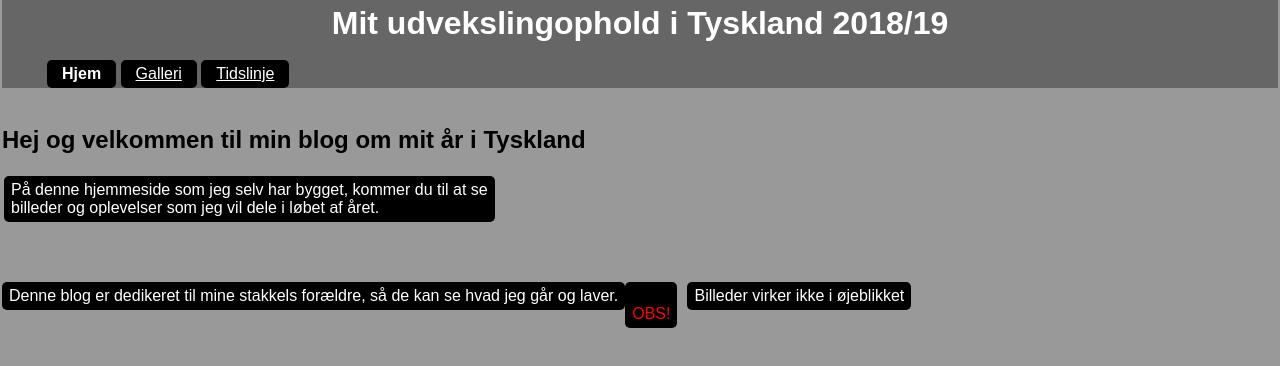
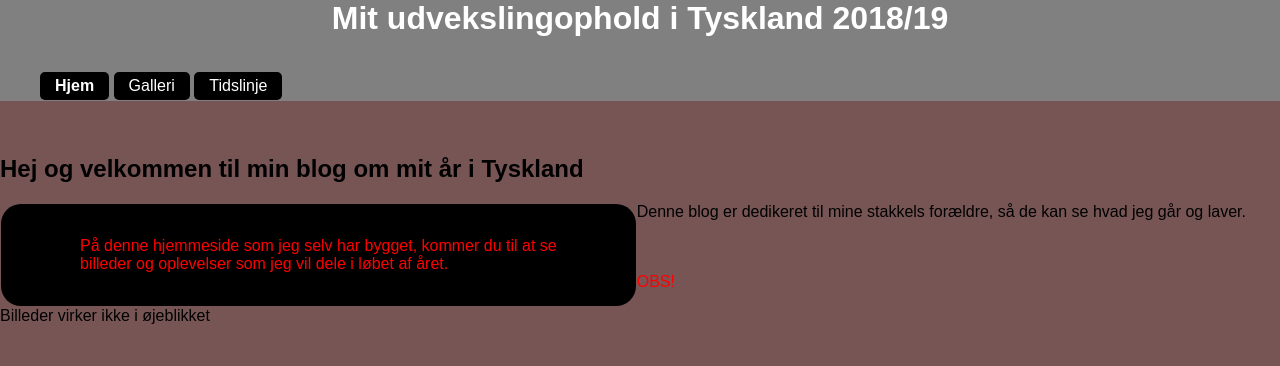
Before and after one commit to Prindeon/Prindeon.github.io, a plain HTML site: page index.html in a window 1280 px wide. Drawn offline with Linux system fonts and the light colour scheme.

Commit message:
update 5.2

```diff
--- a/styles/main.css
+++ b/styles/main.css
@@ -1,93 +1,41 @@
 body {
-	background:#999;
+	background: #755;
 	font-family: sans-serif;
-	background-repeat: no-repeat;
-	margin:0px 2px;
+	margin: 0;
 }
 
 header {
-	background-color:#666;
+	background-color: grey;
 	margin: 0;
-	padding: 5px 5px 0px 5px
 }
 
 header h1 {
-	color:#fff;
-	margin:0;
-	display: inline;
+	color: white;
+	margin: 0;
+	display: inline-block;
 }
 
-h3 {
-	clear: both;
-}
-
-h5 {
-	font-size: 160%;
-	background-color:black;
-	color:red;
-	padding:20px;
-	margin:10px;
-}
-ul {
-	display:inline;
-}
-
-
-
-header ul li {
-	display:inline-block;
-	padding:5px 15px;
-	margin: 0px;
-	border-radius: 5px;
+ul li {
+	display: inline-block;
+	padding: 5px 15px;
+	margin: 1px 0px;
 	color: white;
 	background-color: black;
-	list-style-type: none;
+	border: 2px;
+	border-radius: 5px;
 }
 
 ul li a {
 	color: white;
-}
-
-p {
-	color:white;
-	padding:5px 7px;
-	border:2px;
-	border-radius:5px;
-	background:#000;
-	float:left;
-	margin:0px 10px 0px 0px;
+	text-decoration-line: none;
 }
 
 .col {
-	color:white;
-	padding:5px 7px;
-	border:2px;
-	border-radius:5px;
-	background:#000;
-	margin:2px 2px 60px 2px;
-	float:left;
+	color: red;
+	background-color: black;
+	padding: 33px 79px;
+	margin: 1px;
+	float: left;
+	border: 5px;
+	border-radius: 20px;
 }
-
-#dedicated {
-	color:white;
-	padding:5px 7px;
-	border:2px;
-	border-radius:5px;
-	background:#000;
-	float: left;
-	clear:left;
-}
-
-.tidslinje {
-		background-color:#666;
-
-}
-h4 {
-	font-family: 'Slabo 27px', serif;
-	font-size:105%;
-}
-
-div p {
-	padding: 10px;
-	margin: 2px;
-}
```
